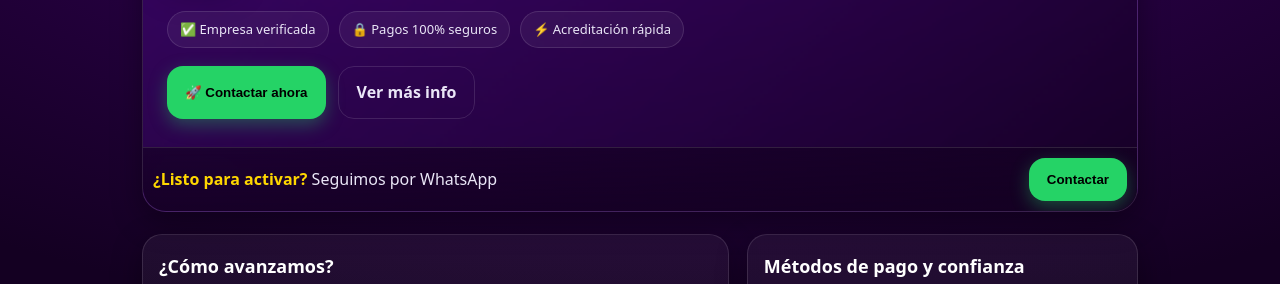
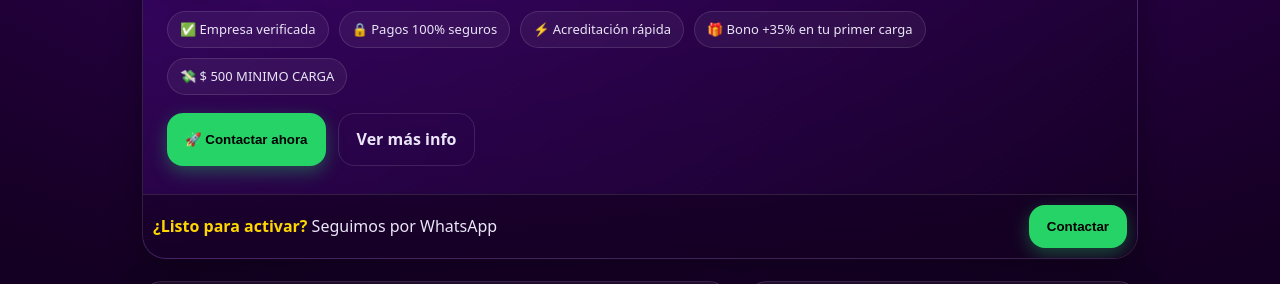
Before and after one commit to Diversionasegurada/Vegasbett.net, a plain HTML site: page index.html in a window 1280 px wide. Shown: the part 164-448 px from the top of the page. Drawn offline with Linux system fonts and the light colour scheme; no server answers.

Commit message:
Update index.html

```diff
--- a/index.html
+++ b/index.html
@@ -185,6 +185,8 @@
           <span class="pill">✅ Empresa verificada</span>
           <span class="pill">🔒 Pagos 100% seguros</span>
           <span class="pill">⚡ Acreditación rápida</span>
+          <span class="pill">🎁 Bono +35% en tu primer carga</span>
+          <span class="pill">💸 $ 500 MINIMO CARGA</span>
         </div>
         <div class="cta">
           <button class="btn btn-primary" onclick="goWhatsApp()">🚀 Contactar ahora</button>
```
